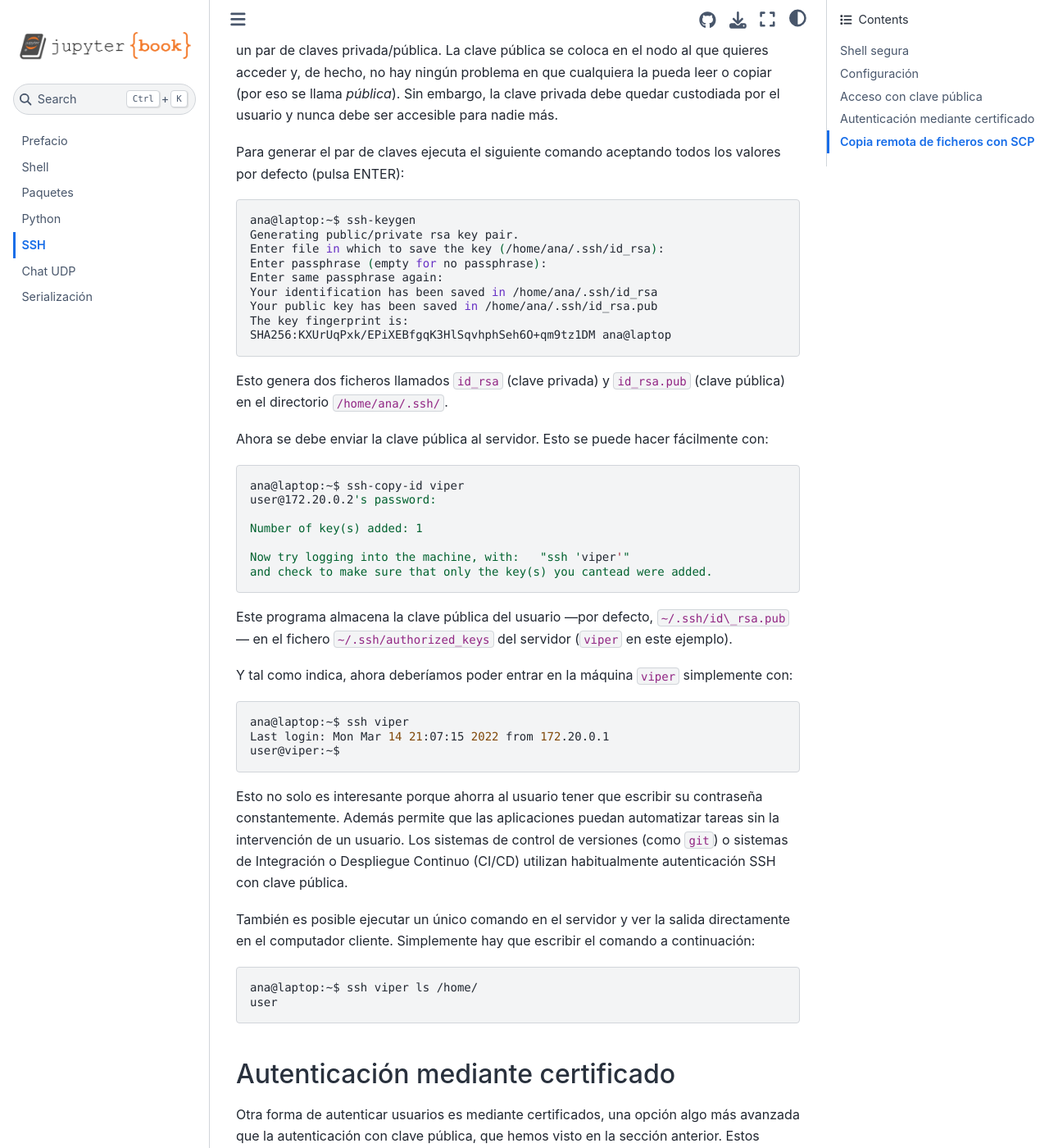
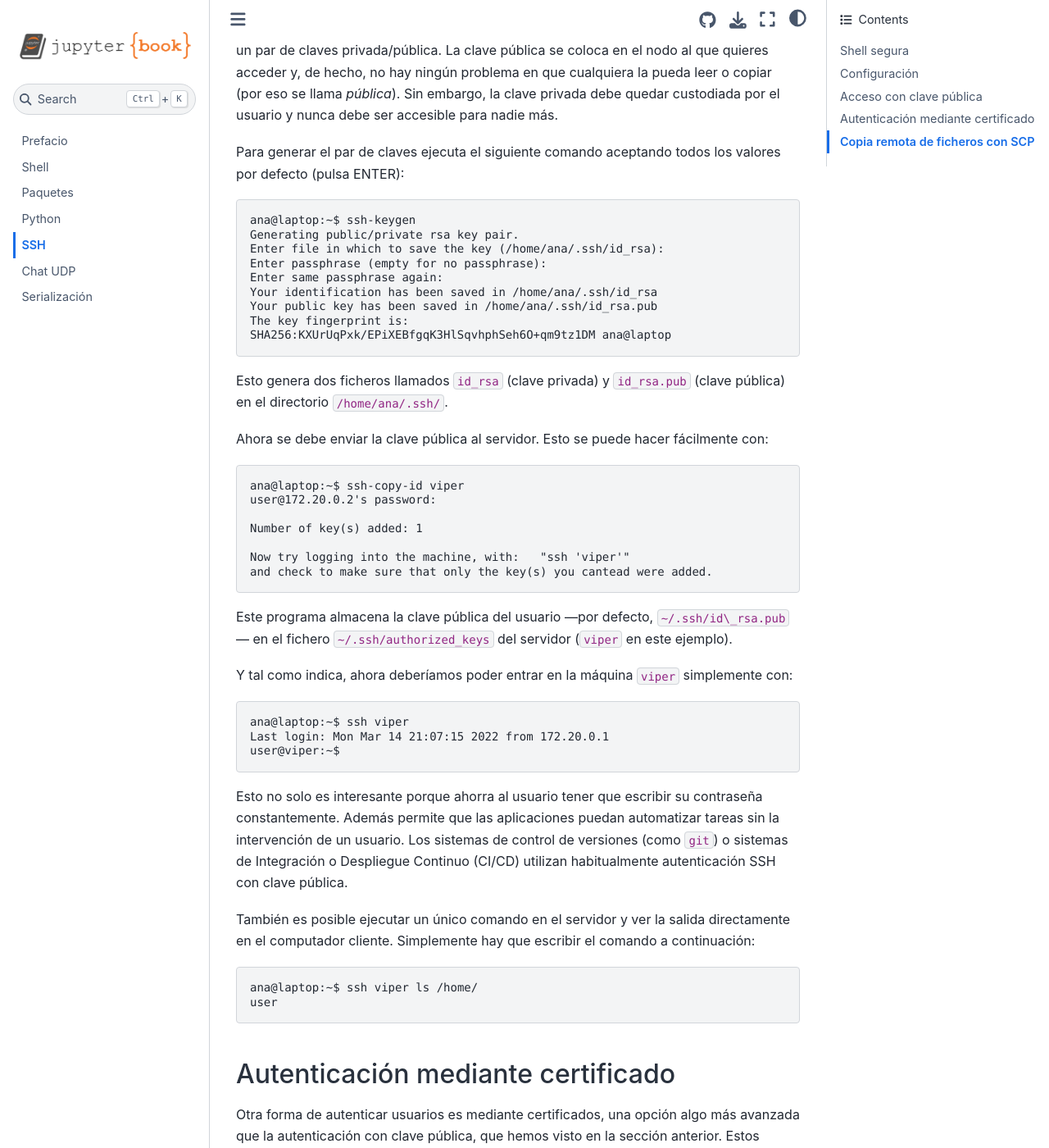
Before and after one commit to UCLM-ESI/net-ebook, a Jupyter Book: the page built from ssh.md, in a window 1280 px wide and 1400 px high, scrolled down 1903 px. Shown: the whole window at 82% size. Built offline with Jupyter Book 1.0.4 settings and Sphinx 7.4.7 and the Sphinx Book theme 1.1.4, drawn with Linux system fonts in a browser that asks for light colours; some of the changed text lies outside the part shown.

Commit message:
Fix syntax highlighter selector

````diff
--- a/ssh.md
+++ b/ssh.md
@@ -26,14 +26,14 @@ espera de conexiones, mientras que el cliente SSH es el que inicia la conexión.
 Para probar SSH vamos a utilizar un contenedor docker. Para construir la imagen
 docker correspondiente, descarga el repositorio `git` con el siguiente comando:
 
-```shell
+```console
 ana@laptop:~$ git clone https://github.com/UCLM-ARCO/net-book-code
 ```
 
 Y ejecuta el siguiente comando dentro del directorio `ssh-docker`. Esto crea la
 imagen y arranca el contenedor que ejecuta el servidor SSH:
 
-```shell
+```console
 ana@laptop:~/net-book-code/ssh-docker$ docker-compose up -d
 [...]
 ```
@@ -42,7 +42,7 @@ En un sistema GNU/Linux utilizar SSH es muy sencillo. Basta con abrir un termina
 indicar a través del comando `ssh` el nombre de usuario, el computador
 remoto y el puerto (si es distinto del 22).
 
-```shell
+```console
 ana@laptop:~$ ssh user@172.20.0.2
 user@172.20.0.2's password:
 user@viper:~$
@@ -59,7 +59,7 @@ Para simplificar el comando de conexión se puede escribir un fichero de configu
 llamado  `~/.ssh/config` en el **computador cliente**. Para el caso anterior, el fichero
 podría ser algo como:
 
-```plain
+```
 Host viper
     hostname 172.20.0.2
     User user
@@ -69,7 +69,7 @@ Es importante señalar que este fichero debe tener permisos de lectura/escritura
 el usuario (`-rw-r--r--`) o será ignorado. Una vez tengas esta configuración puedes
 conectar simplemente con:
 
-```plain
+```console
 ana@laptop:~$ ssh viper
 user@172.20.0.2's password:
 ```
@@ -90,7 +90,7 @@ usuario y nunca debe ser accesible para nadie más.
 Para generar el par de claves ejecuta el siguiente comando aceptando todos los valores por
 defecto (pulsa ENTER):
 
-```shell
+```console
 ana@laptop:~$ ssh-keygen
 Generating public/private rsa key pair.
 Enter file in which to save the key (/home/ana/.ssh/id_rsa):
@@ -107,7 +107,7 @@ en el directorio `/home/ana/.ssh/`.
 
 Ahora se debe enviar la clave pública al servidor. Esto se puede hacer fácilmente con:
 
-```shell
+```console
 ana@laptop:~$ ssh-copy-id viper
 user@172.20.0.2's password:
 
@@ -124,7 +124,7 @@ este ejemplo).
 Y tal como indica, ahora deberíamos poder entrar en la máquina `viper` simplemente
 con:
 
-```shell
+```console
 ana@laptop:~$ ssh viper
 Last login: Mon Mar 14 21:07:15 2022 from 172.20.0.1
 user@viper:~$
@@ -139,7 +139,7 @@ autenticación SSH con clave pública.
 También es posible ejecutar un único comando en el servidor y ver la salida directamente
 en el computador cliente. Simplemente hay que escribir el comando a continuación:
 
-```shell
+```console
 ana@laptop:~$ ssh viper ls /home/
 user
 ```
@@ -159,7 +159,7 @@ modificar su configuración.
 
 Las claves de la CA se crean también con el comando `ssh-keygen`:
 
-```shell
+```console
 ~$ ssh-keygen -t rsa -f ca_key -P "" -C ca_key
 Generating public/private rsa key pair.
 Your identification has been saved in ca_key
@@ -195,14 +195,14 @@ determinado. Para ilustrar cómo funcionan vamos a generar un certificado para e
 `user` de la máquina `viper` como lo haría su administrador. Primero creamos un par de
 claves pública/privada para el usuario, con el nombre `user_key`.
 
-```shell
+```console
 $ ssh-keygen -f user_key
 ```
 
 Después, se firma la clave pública del usuario (`user_key.pub`) con la clave
 privada de la CA (`ca_key`):
 
-```shell
+```console
 $ ssh-keygen -s ca_key -I viper -n user user_key.pub
 ```
 
@@ -226,7 +226,7 @@ este caso únicamente el usuario `user`.
 En el servidor, es necesario almacenar la clave pública de la CA con los permisos
 adecuados (644). En la máquina `viper`:
 
-```shell
+```console
 root@viper:/etc/ssh# chmod 644 ca_key.pub
 root@viper:/etc/ssh# ls -la ca_key.pub
 -rw-r--r-- 1 user user    562 Mar  3 09:13 ca_key.pub
@@ -242,7 +242,7 @@ TrustedUserCAKeys /etc/ssh/ca_key.pub
 
 Para que los cambios tengan efecto reiniciamos el servidor SSH (`sshd`) con:
 
-```shell
+```console
 root@viper:/home/user# systemctl restart sshd
 ```
 
@@ -254,7 +254,7 @@ Por otro lado, el cliente tiene que copiar su clave privada (`user_key`) y su
 certificado (`user_key-cert.pub`) en su directorio
 `~/.ssh/`:
 
-```shell
+```console
 ana@laptop:~$ ls -l ~/.ssh
 -rw------- 1 ana    ana    2590 mar  3 09:35 user_key
 -rw-rw-r-- 1 ana    ana    2020 mar  3 09:40 user_key-cert.pub
@@ -264,14 +264,14 @@ ana@laptop:~$ ls -l ~/.ssh
 Además, habrá de indicar que quiere usar esa clave a la hora de acceder a la máquina
 `viper`:
 
-```shell
+```console
 ana@laptop:~$ ssh -i ~/.ssh/user_key viper
 ```
 
 Para mayor comodidad, puede añadirse la clave a la configuración de `viper` en
 `~/.ssh/config`:
 
-```plain
+```
 Host viper
     Hostname localhost
     Port 2200
@@ -281,7 +281,7 @@ Host viper
 
 Y con esto se podrá acceder simplemente con:
 
-```shell
+```console
 ana@laptop:~$ ssh viper
 ```
 
@@ -303,7 +303,7 @@ OpenSSH lo incorpora y está activado por defecto.
 
 Con la configuración expricada previamente,  es tan sencillo como:
 
-```shell
+```console
 $ scp un-fichero viper:
 un-fichero                                              100%    5    16.6KB/s   00:00
 ```
````
